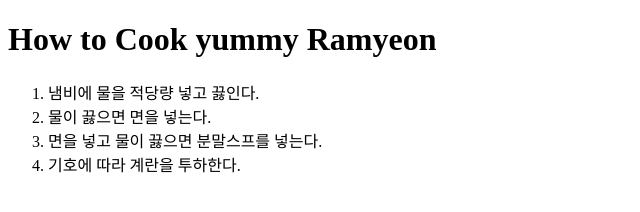
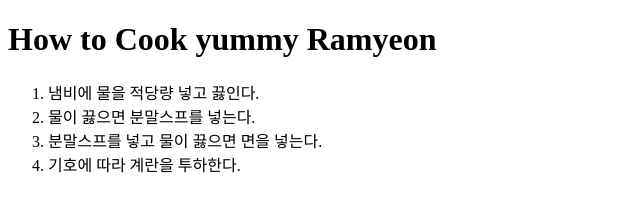
Before and after one commit to nyjchoi/dishes, a plain HTML site: page index.html in a window 1280 px wide. Shown: the whole page, without its empty margins (0-640 px from the left). Drawn offline with Linux system fonts and the light colour scheme.

Commit message:
Revert " 레시피 순서 변경 (분말스프와 면 투하 순서)"
This reverts commit 1f2f4f888f7936202e8894ebfbb2731a8f8e549c.

```diff
--- a/index.html
+++ b/index.html
@@ -10,8 +10,8 @@
   <h1>How to Cook yummy Ramyeon</h1>
   <ol>
     <li>냄비에 물을 적당량 넣고 끓인다.</li>
-    <li>물이 끓으면 면을 넣는다.</li>
-    <li>면을 넣고 물이 끓으면 분말스프를 넣는다.</li>
+    <li>물이 끓으면 분말스프를 넣는다.</li>
+    <li>분말스프를 넣고 물이 끓으면 면을 넣는다.</li>
     <li>기호에 따라 계란을 투하한다.</li>
   </ol>
 </body>
```
